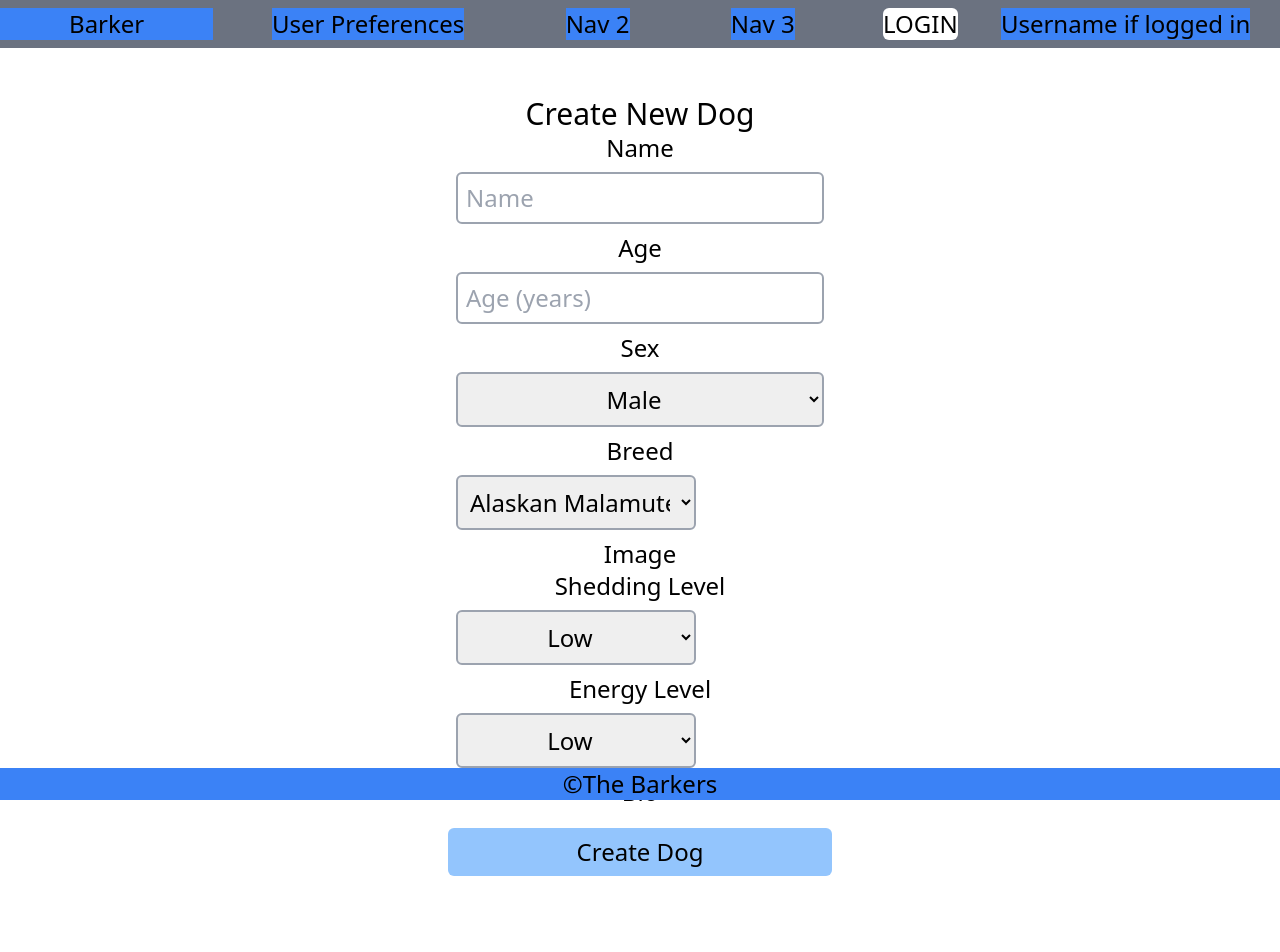
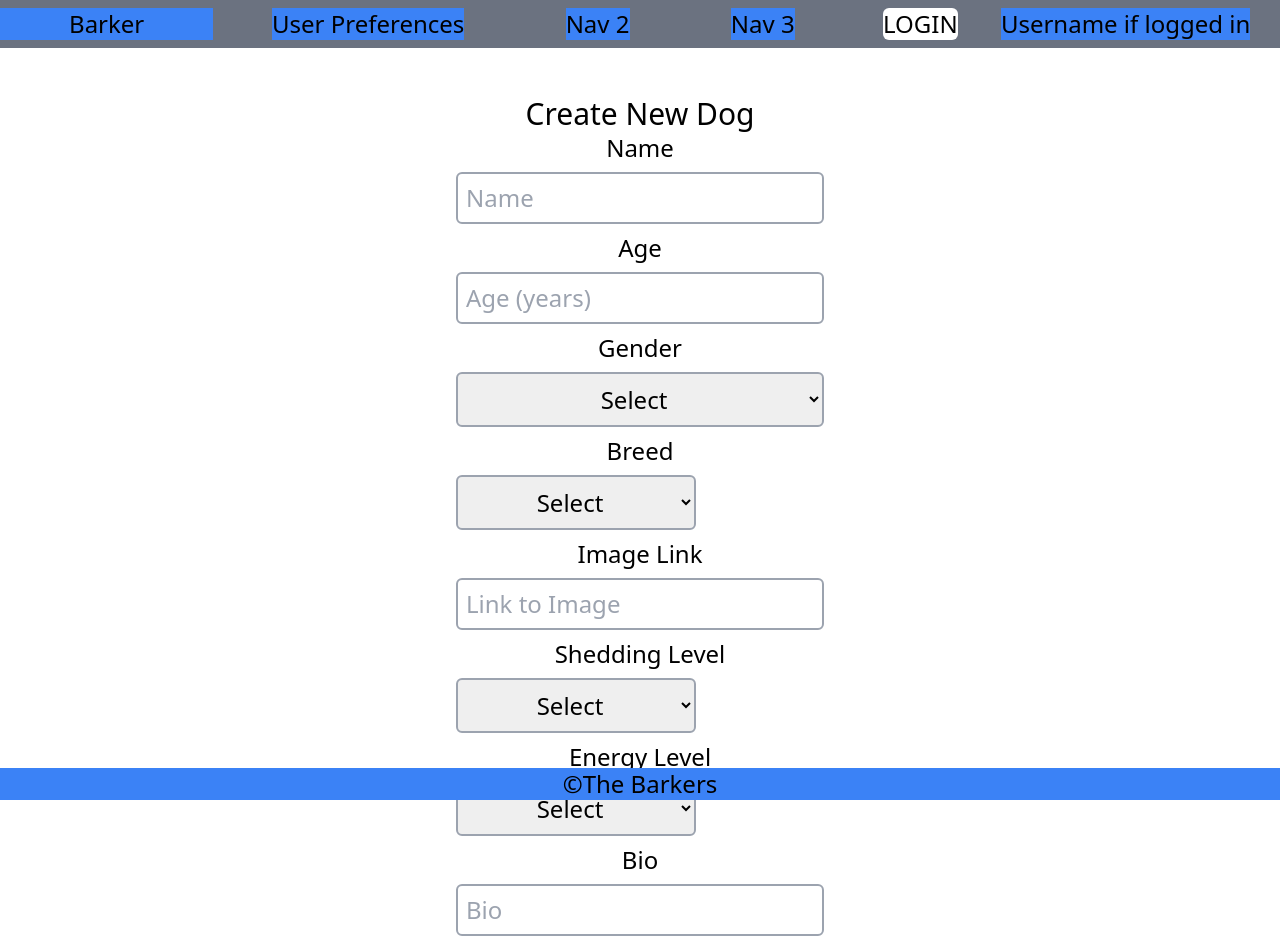
Before and after one commit to 2011JavaReact/BarkerFrontEnd, a React (Create React App) app: page /dog in a window 1280 px wide. Shown: the top 952 px of the page. Built offline with nearby package versions, Linux system fonts and the light colour scheme.

Commit message:
changes to state fields to match dog model - create dog is working

```diff
--- a/src/components/dog/NewDogForm.tsx
+++ b/src/components/dog/NewDogForm.tsx
@@ -6,108 +6,130 @@ import NewUserForm from "../user/NewUserForm";
 export default class NewDogForm extends React.Component {
   state = {
     redirect: false,
-        userId: "",
+    shelterId: 1,
+    dogId: -1,
     dog: {
-            dogId: "",
-            dogName: "",
-            dogAge: "",
-            dogSex: "",
-            dogBreed: "",
-            dogImage: "",
-            dogLocation: "",
-            dogSheddingLevel: "",
-            dogEnergyLevel: "",
-            dogBio: "",
-            dogIsAdopted: false,
+      name: "",
+      age: "",
+      sex: "",
+      breed: "",
+      image: "",
+      location: "",
+      sheddingLevel: "",
+      energyLevel: "",
+      bio: "",
+      isAdopted: false,
     },
   };
 
-    handleChange = ( event: React.ChangeEvent<HTMLInputElement> ): void | undefined => {
+  handleChange = (
+    event: React.ChangeEvent<HTMLInputElement>
+  ): void | undefined => {
     const newDog: any = { ...this.state.dog };
     newDog[event.target.name] = event.target.value;
     this.setState({ dog: newDog });
   };
 
-    handleSelect = ( event: React.ChangeEvent<HTMLSelectElement> ): void | undefined => {
+  handleSelect = (
+    event: React.ChangeEvent<HTMLSelectElement>
+  ): void | undefined => {
     const newSelection: any = { ...this.state.dog };
     newSelection[event.target.name] = event.target.value;
     this.setState({ dog: newSelection });
-    }
+  };
 
-    handleSubmit = ( event: React.FormEvent<HTMLElement> ): void => {
+  handleSubmit = (event: React.FormEvent<HTMLElement>): void => {
     event.preventDefault();
     console.log(this.state);
-        Axios.post("http://localhost:8080/shelters/" + this.state.userId + "/dogs", this.state.dog).then((resp) => {
+    Axios.post(
+      "http://localhost:8080/shelters/" + this.state.shelterId + "/dogs",
+      this.state.dog
+    ).then((resp) => {
       console.log(resp.data);
-            this.setState({ dogId: resp.data.id, redirect: true});
+      this.setState({ dogId: resp.data.id, redirect: true });
     });
   };
 
   render(): React.ReactNode {
-        if(this.state.redirect) {
+    if (this.state.redirect) {
       return (
         <Redirect
-                to = {{
+          to={{
             pathname: "/",
-                    state: { userId: this.state.userId }
-                }}/>
+            state: { dogId: this.state.dogId },
+          }}
+        />
       );
     } else {
       return (
         <div className="flex h-screen justify-center">
           <div className="m-12 w-40%">
             <div className="text-3xl">Create New Dog</div>
-                        <form className="flex flex-col" onSubmit={ this.handleSubmit }>
+            <form className="flex flex-col" onSubmit={this.handleSubmit}>
               <div>Name</div>
               <input
                 className="m-2 p-2 rounded-md border-solid border-2 border-gray-400 text-left"
                 type="text"
-                                name="dogName"
+                name="name"
+                required
                 placeholder="Name"
-                                onChange={ this.handleChange }
-                                value={ this.state.dog.dogName }
+                onChange={this.handleChange}
+                value={this.state.dog.name}
               ></input>
               <div>Age</div>
               <input
                 className="m-2 p-2 rounded-md border-solid border-2 border-gray-400 text-left"
                 type="number"
-                                name="dogAge"
+                name="age"
+                required
                 placeholder="Age (years)"
-                                onChange={ this.handleChange }
-                                value={ this.state.dog.dogAge }
+                onChange={this.handleChange}
+                value={this.state.dog.age}
               ></input>
-                            <div>Sex</div>
+              <div>Gender</div>
               <select
                 className="m-2 p-2 rounded-md border-solid border-2 border-gray-400 text-left"
-                                name="dogSex"
-                                placeholder="Sex"
-                                onChange={ this.handleSelect }
-                                value={ this.state.dog.dogSex }
+                name="sex"
+                required
+                onChange={this.handleSelect}
+                value={this.state.dog.sex}
               >
+                <option value="">Select</option>
                 <option value="Male">Male</option>
                 <option value="Female">Female</option>
               </select>
               <div>Breed</div>
               <select
                 className="m-2 p-2 w-60 rounded-md border-solid border-2 border-gray-400 text-left"
-                                name="dogBreed"
+                name="breed"
+                required
                 placeholder="Breed"
-                                onChange={ this.handleSelect }
-                                value={ this.state.dog.dogBreed }
+                onChange={this.handleSelect}
+                value={this.state.dog.breed}
               >
+                <option value="">Select</option>
                 <option value="Alaskan Malamute">Alaskan Malamute</option>
                 <option value="Golden Retriever">Golden Retriever</option>
                 <option value="TODO">TODO: GET BREEDS FROM DB.</option>
               </select>
-                            <div>Image</div>
+              <div>Image Link</div>
+              <input
+                className="m-2 p-2 rounded-md border-solid border-2 border-gray-400 text-left"
+                type="text"
+                name="image"
+                placeholder="Link to Image"
+                onChange={this.handleChange}
+                value={this.state.dog.image}
+              ></input>
               <div>Shedding Level</div>
               <select
                 className="m-2 p-2 w-60 rounded-md border-solid border-2 border-gray-400 text-left"
-                                name="dogSheddingLevel"
-                                placeholder="Shedding Level"
-                                onChange={ this.handleSelect }
-                                value={ this.state.dog.dogSheddingLevel }
+                name="sheddingLevel"
+                required
+                onChange={this.handleSelect}
+                value={this.state.dog.sheddingLevel}
               >
+                <option value="">Select</option>
                 <option value="Low">Low</option>
                 <option value="Medium">Medium</option>
                 <option value="High">High</option>
@@ -115,26 +137,36 @@ export default class NewDogForm extends React.Component {
               <div>Energy Level</div>
               <select
                 className="m-2 p-2 w-60 rounded-md border-solid border-2 border-gray-400 text-left"
-                                name="dogEnergyLevel"
-                                placeholder="Energy Level"
-                                onChange={ this.handleSelect }
-                                value={ this.state.dog.dogEnergyLevel }
+                name="energyLevel"
+                required
+                onChange={this.handleSelect}
+                value={this.state.dog.energyLevel}
               >
+                <option value="">Select</option>
                 <option value="Low">Low</option>
                 <option value="Medium">Medium</option>
                 <option value="High">High</option>
               </select>
               <div>Bio</div>
+              <input
+                className="m-2 p-2 rounded-md border-solid border-2 border-gray-400 text-left"
+                type="text"
+                name="bio"
+                placeholder="Bio"
+                onChange={this.handleChange}
+                value={this.state.dog.bio}
+              ></input>
+
               <button
                 className="text-2xl rounded-md py-2 px-2 mt-5 mb-20 bg-blue-300"
                 type="submit"
-                            >Create Dog</button>
+              >
+                Create Dog
+              </button>
             </form>
-
           </div>
         </div>
-
-            )
+      );
     }
   }
 }
```
Also changed, not shown: 1 other file (tests, documents, lock files or other folders). Lines whose indentation alone changed are shown as unchanged.
